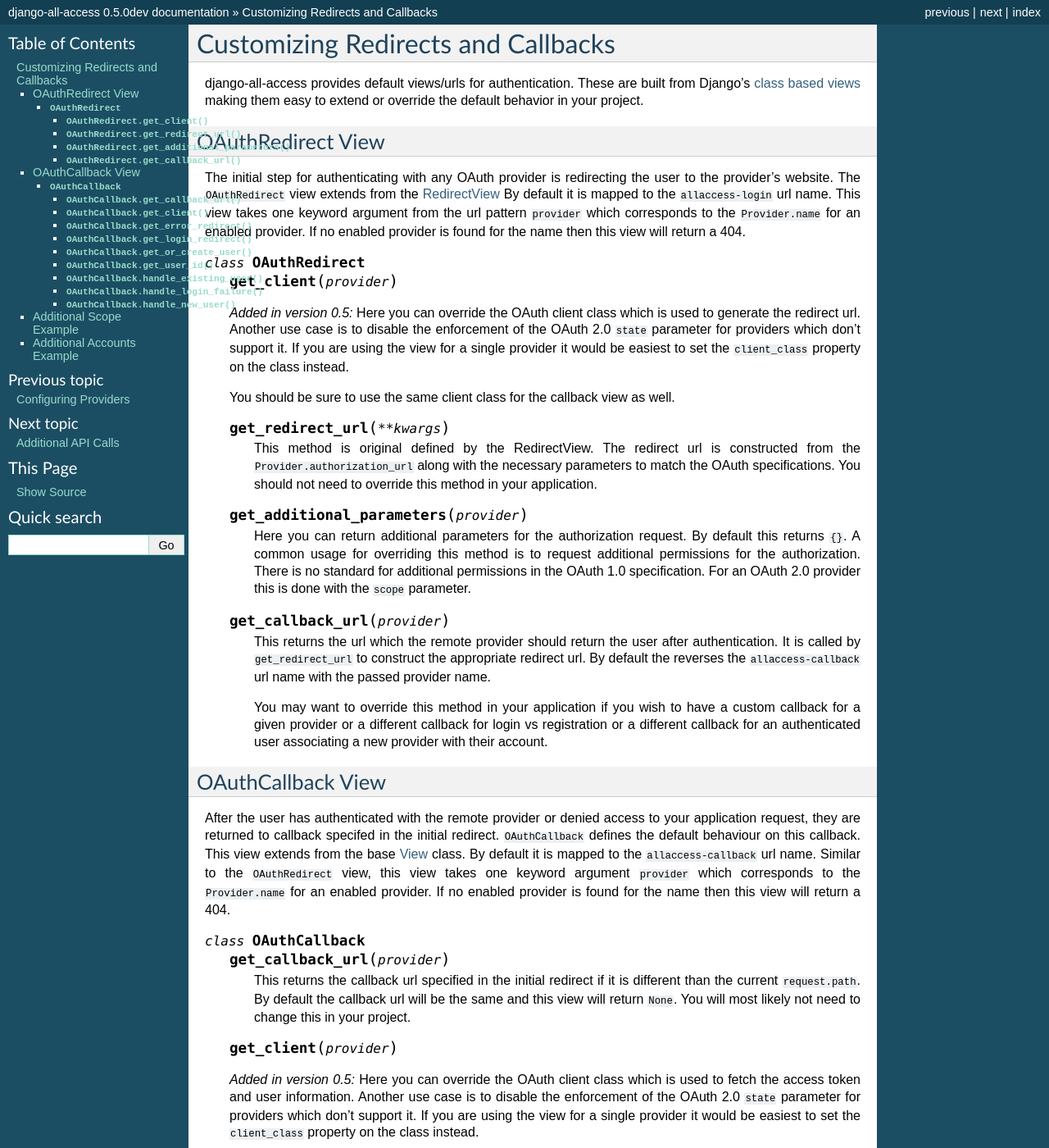
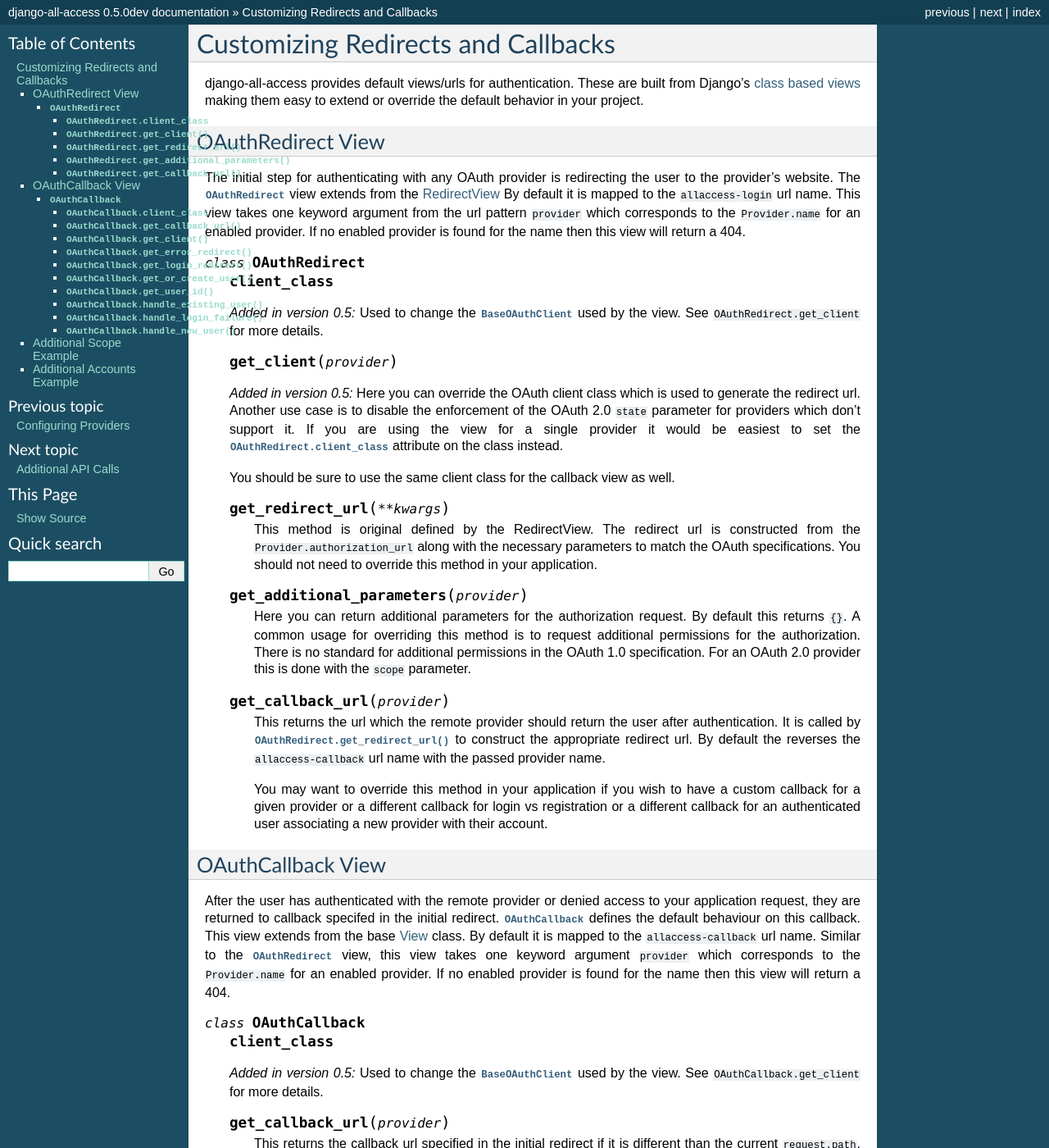
Before and after one commit to mlavin/django-all-access, a Sphinx documentation site: the page built from docs/customize-views.rst, in a window 1280 px wide and 1400 px high. Shown: the whole window at 82% size. Built offline with Sphinx 7.4.7, drawn with Linux system fonts in a browser that asks for light colours; cross-references to code outside the pages are shown as plain code; some of the changed text lies outside the part shown.

Commit message:
Link class references for API and View classes.

```diff
--- a/docs/customize-views.rst
+++ b/docs/customize-views.rst
@@ -10,7 +10,7 @@
 ----------------------
 
 The initial step for authenticating with any OAuth provider is redirecting the
-user to the provider's website. The ``OAuthRedirect`` view extends from the
+user to the provider's website. The :py:class:`OAuthRedirect` view extends from the
 `RedirectView <https://docs.djangoproject.com/en/1.4/ref/class-based-views/#redirectview>`_
 By default it is mapped to the ``allaccess-login`` url name. This view takes one
 keyword argument from the url pattern ``provider`` which corresponds to the ``Provider.name``
@@ -19,14 +19,20 @@
 
 .. class:: OAuthRedirect()
 
+    .. attribute:: client_class
+    .. versionadded:: 0.5
+
+        Used to change the :py:class:`BaseOAuthClient` used by the view. See
+        :py:method:`OAuthRedirect.get_client` for more details.
+
     .. method:: get_client(provider)
     .. versionadded:: 0.5
 
         Here you can override the OAuth client class which is used to generate the
         redirect url. Another use case is to disable the enforcement of the OAuth 2.0
         ``state`` parameter for providers which don't support it. If you are using
-        the view for a single provider it would be easiest to set the ``client_class``
-        property on the class instead.
+        the view for a single provider it would be easiest to set the
+        :py:attr:`OAuthRedirect.client_class` attribute on the class instead.
 
         You should be sure to use the same client class for the callback view as well.
 
@@ -48,9 +54,9 @@
     .. method:: get_callback_url(provider)
 
         This returns the url which the remote provider should return the user after
-        authentication. It is called by ``get_redirect_url`` to construct the appropriate
-        redirect url. By default the reverses the ``allaccess-callback`` url name with
-        the passed provider name.
+        authentication. It is called by :py:meth:`OAuthRedirect.get_redirect_url` to construct
+        the appropriate redirect url. By default the reverses the ``allaccess-callback``
+        url name with the passed provider name.
 
         You may want to override this method in your application if you wish to have
         a custom callback for a given provider or a different callback for login vs
@@ -62,14 +68,20 @@
 ----------------------
 
 After the user has authenticated with the remote provider or denied access to your application
-request, they are returned to callback specifed in the initial redirect. ``OAuthCallback``
+request, they are returned to callback specifed in the initial redirect. :py:class:`OAuthCallback`
 defines the default behaviour on this callback. This view extends from the base
 `View <https://docs.djangoproject.com/en/1.4/ref/class-based-views/#view>`_ class.
-By default it is mapped to the ``allaccess-callback`` url name. Similar to the ``OAuthRedirect`` view,
+By default it is mapped to the ``allaccess-callback`` url name. Similar to the :py:class:`OAuthRedirect` view,
 this view takes one keyword argument ``provider`` which corresponds to the ``Provider.name``
 for an enabled provider. If no enabled provider is found for the name then this view will return a 404.
 
 .. class:: OAuthCallback()
+
+    .. attribute:: client_class
+    .. versionadded:: 0.5
+
+        Used to change the :py:class:`BaseOAuthClient` used by the view. See
+        :py:method:`OAuthCallback.get_client` for more details.
 
     .. method:: get_callback_url(provider)
 
@@ -84,15 +96,15 @@
         Here you can override the OAuth client class which is used to fetch the access
         token and user information. Another use case is to disable the enforcement of
         the OAuth 2.0 ``state`` parameter for providers which don't support it. If you
-        are using the view for a single provider it would be easiest to set the ``client_class``
-        property on the class instead.
+        are using the view for a single provider it would be easiest to set the
+        :py:attr:`OAuthCallback.client_class` attribute on the class instead.
 
         You should be sure to use the same client class for the redirect view as well.
 
     .. method:: get_error_redirect(provider, reason)
 
         Returns the url to send the user in the case of an authentication failure. The
-        `reason` is a brief text description of the problem. By default this will return
+        ``reason`` is a brief text description of the problem. By default this will return
         the user to the original login url as defined by the ``LOGIN_URL`` setting.
 
     .. method:: get_login_redirect(provider, user, access, new=False)
@@ -103,12 +115,12 @@
 
     .. method:: get_or_create_user(provider, access, info)
 
-        This method is used by ``handle_new_user`` to construct a new user with a
+        This method is used by :py:meth:`OAuthCallback.handle_new_user` to construct a new user with a
         random username, no email and an unusable password. You may want to override
         this user to complete more of their infomation or attempt to match them
         to an existing user by either their username or email.
 
-        ``handle_new_user`` will connect the user to the ``access`` record and
+        :py:meth:`OAuthCallback.handle_new_user` will connect the user to the ``access`` record and
         does not need to be handled here.
 
         :note:
@@ -129,8 +141,8 @@
 
         At this point the ``user`` has been authenticated via their ``access`` model
         with this provider but they have not been logged in. This method will login
-        the user and redirect them to the url returned by ``get_login_redirect`` with
-        ``new=False``.
+        the user and redirect them to the url returned by
+        :py:meth:`OAuthCallback.get_login_redirect` with ``new=False``.
 
         The user's profile info is passed to this method to allow for updating their
         data from their provider profile but this is not done by default.
@@ -140,7 +152,7 @@
         In the case of a failure to fetch the user's access token, remote profile information
         or determine their id from that info this method will be called. It attachs a
         brief error message to the request via ``contrib.messages`` and redirects the
-        user to the result of the ``get_error_redirect`` method. You should override
+        user to the result of the :py:meth:`OAuthCallback.get_error_redirect` method. You should override
         this function to add any additional logging or handling.
 
     .. method:: handle_new_user(provider, access, info)
@@ -148,9 +160,9 @@
         If the user could not be matched to an existing ``AccountAccess`` record for
         this provider or that record did not contain a user this method will be called.
         At this point the ``access`` record has already been saved but is not tied to
-        a user. This will call ``get_or_create_user`` to construct a new user record.
-        The user is then logged in and redirected to the result of the ``get_login_redirect``
-        call with ``new=True``.
+        a user. This will call :py:meth:`OAuthCallback.get_or_create_user` to construct a new user record.
+        The user is then logged in and redirected to the result of the
+        :py:meth:`OAuthCallback.get_login_redirect` call with ``new=True``.
 
         You may want to override this user to complete more of their infomation or
         attempt to match them to an existing user by either their username or email.
@@ -162,7 +174,7 @@
 Additional Scope Example
 ----------------------------------
 
-As noted above the default ``OAuthRedirect`` redirect does not request any additional
+As noted above the default :py:class:`OAuthRedirect` redirect does not request any additional
 permissions from the provider. It is recommended by most providers that you limit
 the number of additional permissions that you request. The user will see the list
 of permissions you are requesting and if they see a long list of permissions they
@@ -186,7 +198,7 @@
                 return {'scope': scope}
             return super(AdditionalPermissionsRedirect, self).get_additional_parameters(provider)
 
-This would be used instead of the default ``OAuthRedirect`` for the ``allaccess-login`` url.
+This would be used instead of the default :py:class:`OAuthRedirect` for the ``allaccess-login`` url.
 Remember that this logic can be based on the provider or even the current request. That
 would allow your project to A/B test requesting more or less permissions to see its
 impact on user regisitrations.
```
Also changed, not shown: docs/api-access.rst (+14 -14 lines).
